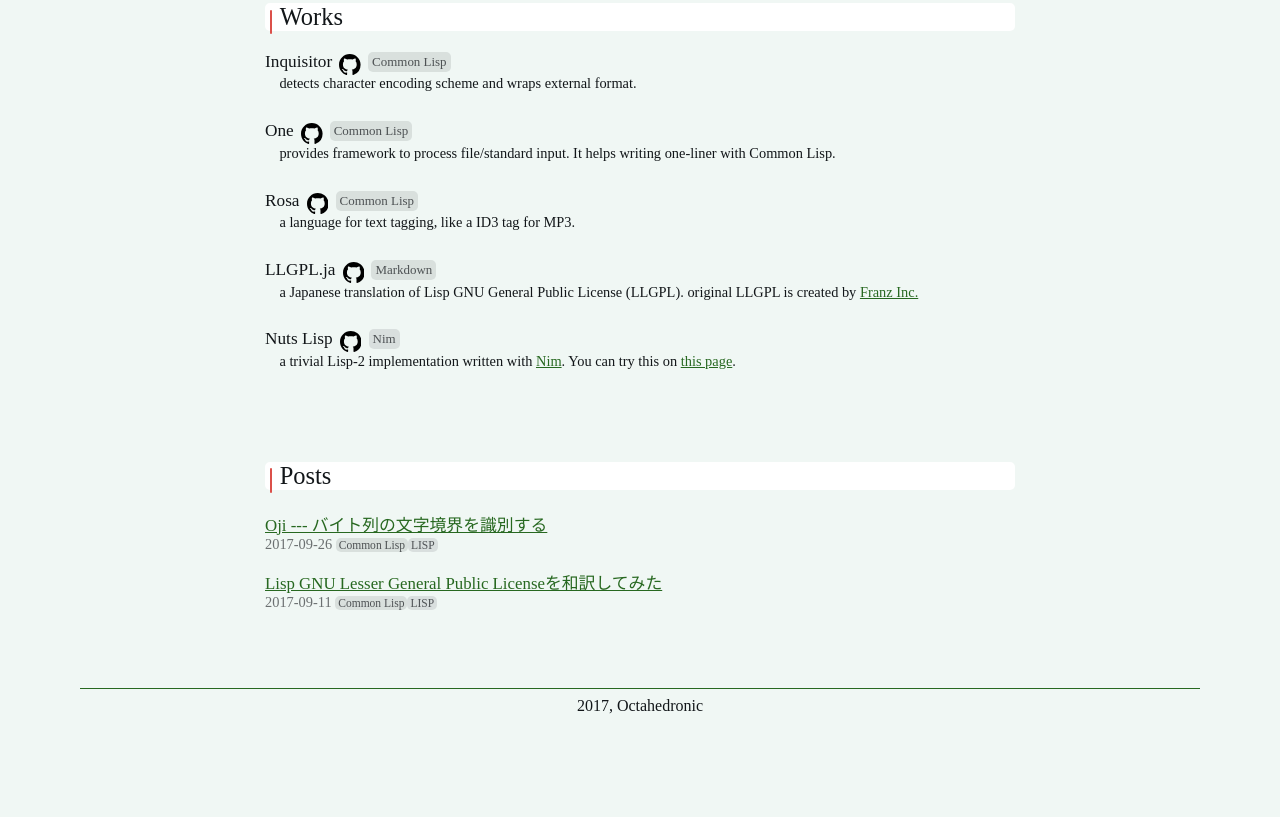
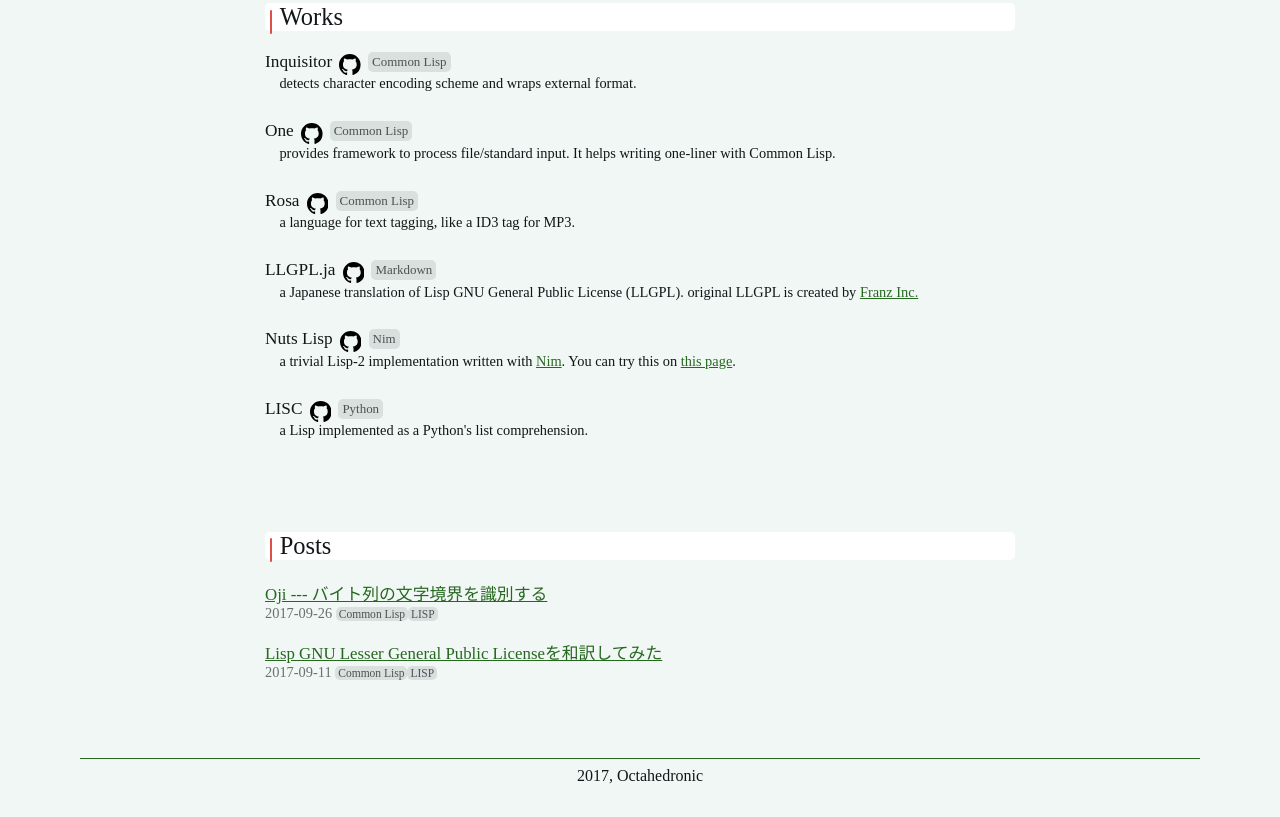
Before and after one commit to t-sin/t-sin.github.io, a website: page index.html in a window 1280 px wide. Shown: the part 600-1417 px from the top of the page. Before the commit the page ends 1347 px from the top, so only its background shows below. Drawn offline with nearby package versions, Linux system fonts and the light colour scheme.

Commit message:
Adds LISC

```diff
--- a/index.html
+++ b/index.html
@@ -112,6 +112,12 @@
                          url: "https://github.com/t-sin/nutslisp",
                          lang: ["Nim"],
                          description: "a trivial Lisp-2 implementation written with <a href=\"https://nim-lang.org/\">Nim</a>. You can try this on <a href=\"https://t-sin.github.io/nutslisp\">this page</a>."
+                     },
+                     {
+                         title: "LISC",
+                         url: "https://github.com/t-sin/lisc",
+                         lang: ["Python"],
+                         description: "a Lisp implemented as a Python's list comprehension."
                      }
                  ]
              }
```
